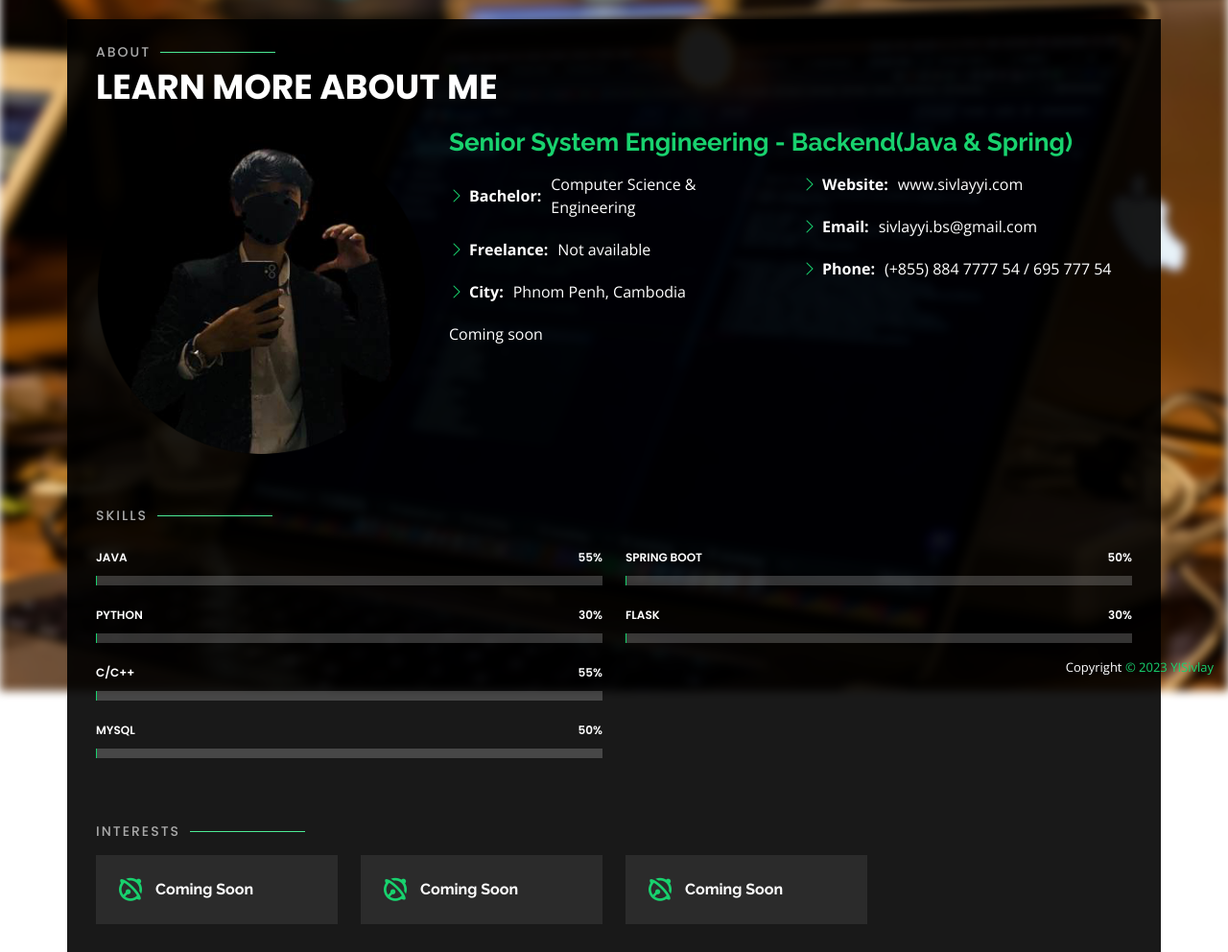
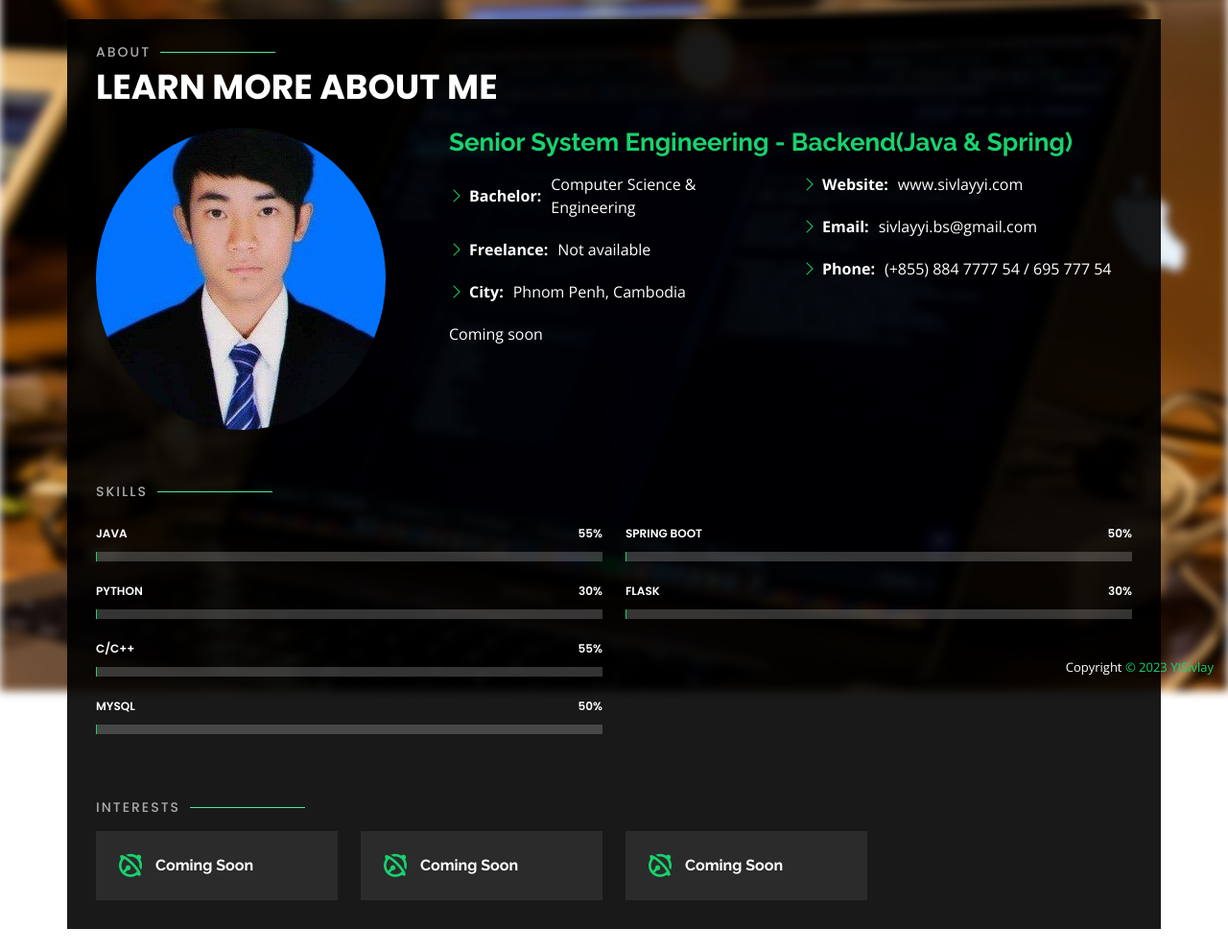
Before and after one commit to yisivlay/personal, a Flask app: page / in a window 1280 px wide, after a click on "About". Shown: the part 80-1072 px from the top of the page at 96% size. Run offline with Flask 3, Linux system fonts and the light colour scheme; some libraries are stand-ins or nearby versions.

Commit message:
updated about me.

```diff
--- a/static/assets/css/style.css
+++ b/static/assets/css/style.css
@@ -105,6 +105,10 @@ h6 {
 #header img {
   padding: 0;
   margin: 0;
+}
+
+.img-circle {
+  border-radius: 50%;
 }
 
 #header .social-links {
--- a/templates/home/about-me.html
+++ b/templates/home/about-me.html
@@ -6,7 +6,7 @@
     </div>
     <div class="row">
         <div class="col-lg-4" data-aos="fade-right">
-            <img src="static/assets/img/me.png" class="img-fluid" alt="">
+            <img src="static/assets/img/me.jpg" class="img-circle img-fluid" alt="">
         </div>
         <div class="col-lg-8 pt-4 pt-lg-0 content" data-aos="fade-left">
             <h3>Senior System Engineering - Backend(Java & Spring)</h3>
```
Also changed, not shown: static/assets/img/me.jpg (added), static/assets/img/me.png (deleted).
